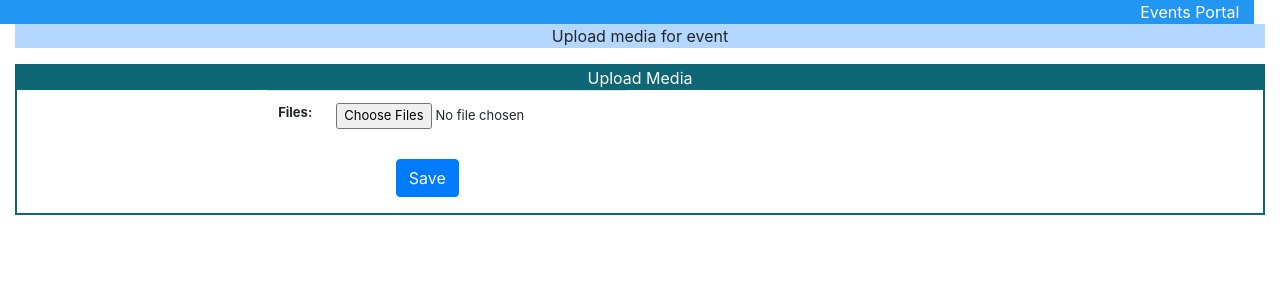
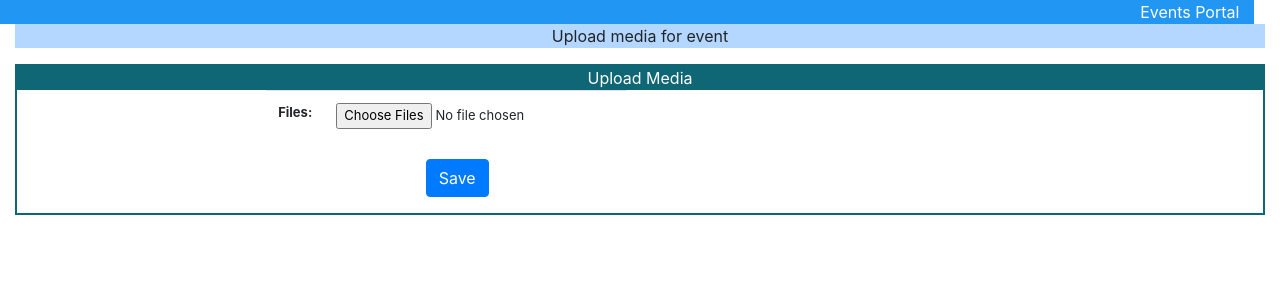
Before and after one commit to tksundar/ffl, a Django app: template events/templates/events/upload_media.html in a window 1280 px wide. Shown: the top 300 px of the page. Run offline with Django 3.2, Linux system fonts and the light colour scheme; the template is opened without the code that fills it: values that come from a table or form of the project are taken from there, others are empty; some libraries are stand-ins or nearby versions.

Commit message:
relaying upload media

```diff
--- a/events/templates/events/upload_media.html
+++ b/events/templates/events/upload_media.html
@@ -23,7 +23,7 @@
         {% csrf_token %}
         {{ form.as_table }}
               </table>
-        <button style="display:inline-block;margin-left: 13%" type="submit" class="btn btn-primary">Save</button>
+        <button style="display:inline-block;margin-left: 16%" type="submit" class="btn btn-primary">Save</button>
       </form>
     <p></p>
     </div>
```
